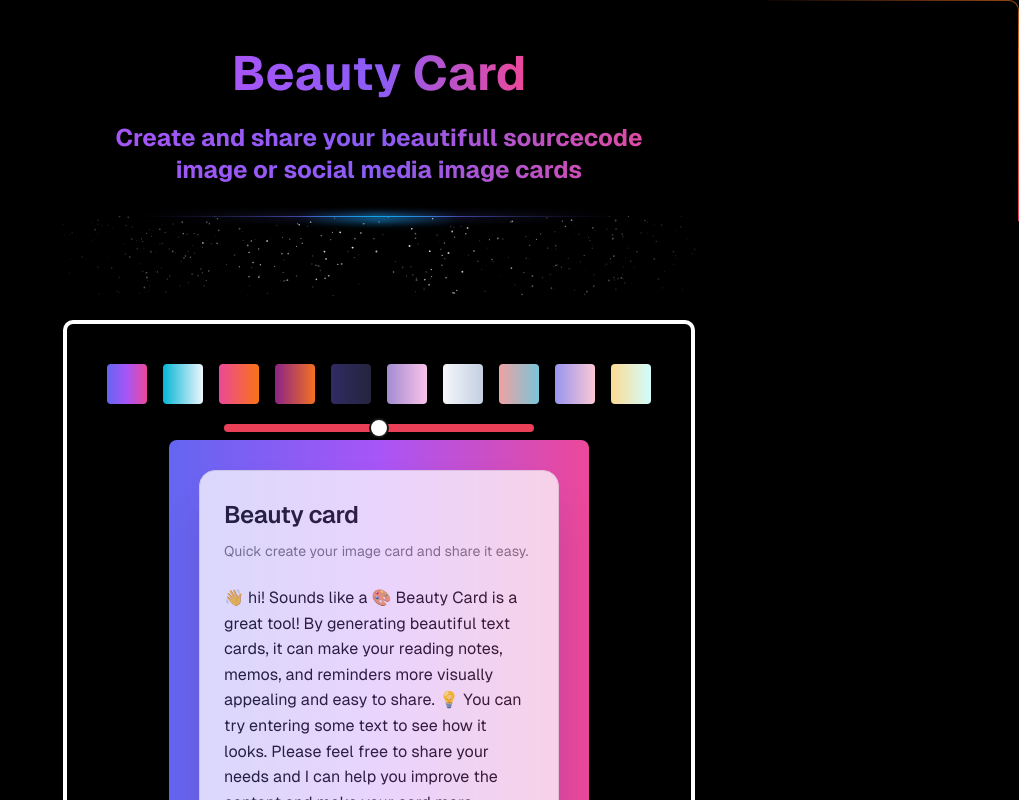
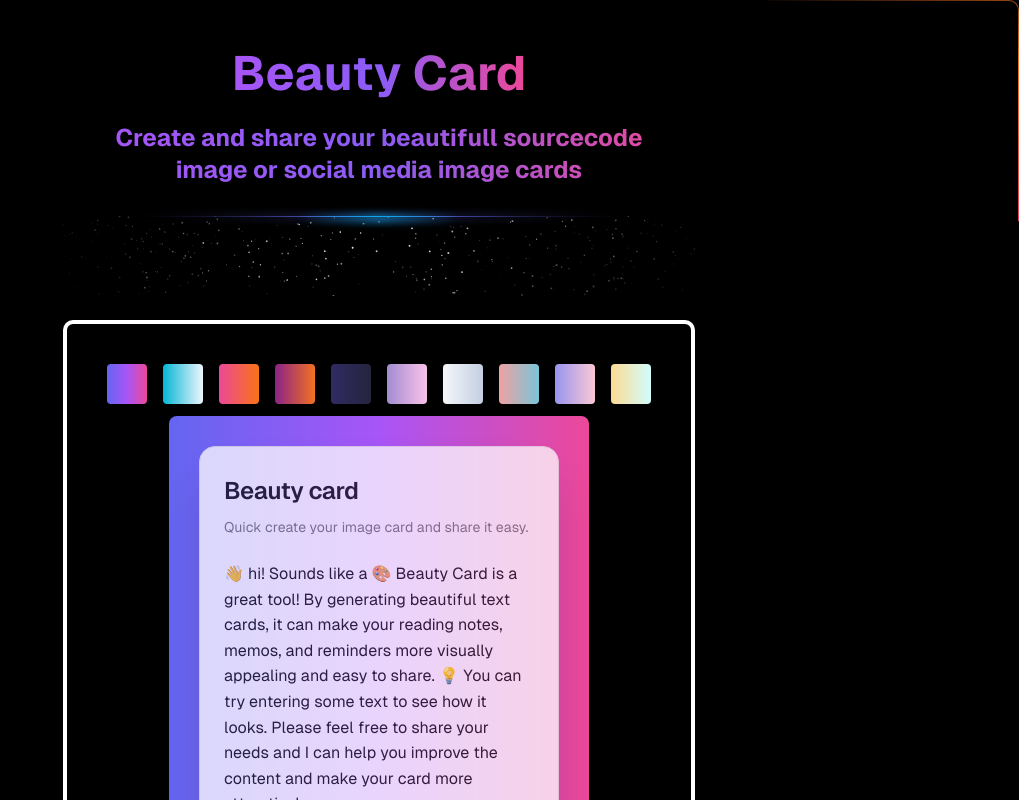
Before and after one commit to Scofieldfree/beauty-card, a Next.js app: page / in a window 1280 px wide. Shown: the top 800 px of the page, without its empty margins (261-1280 px from the left). Built offline with nearby package versions, Linux system fonts and the light colour scheme.

Commit message:
update:add textcolor

```diff
--- a/package.json
+++ b/package.json
@@ -13,6 +13,8 @@
     "@radix-ui/react-slot": "^1.1.0",
     "@tabler/icons-react": "^3.21.0",
     "@tiptap/extension-bubble-menu": "^2.9.1",
+    "@tiptap/extension-color": "^2.9.1",
+    "@tiptap/extension-text-style": "^2.9.1",
     "@tiptap/pm": "^2.9.1",
     "@tiptap/react": "^2.9.1",
     "@tiptap/starter-kit": "^2.9.1",
--- a/src/components/BeautyCard.tsx
+++ b/src/components/BeautyCard.tsx
@@ -10,10 +10,11 @@ import { Card, CardContent, CardDescription, CardHeader, CardTitle } from "@/com
 import { BorderBeam } from "@/components/ui/border-beam";
 // import PulsatingButton from "@/components/ui/pulsating-button";
 import { RainbowButton } from "@/components/ui/rainbow-button";
-import { Slider } from "@/components/ui/slider"
+// import { Slider } from "@/components/ui/slider"
 
 export default function BeautyCard() {
   const imageRef = useRef<HTMLDivElement | null>(null);
+  // const [sliderValue, setSliderValue] = useState([5])
   const [bgColor, setBgColor] = useState<string>("bg-gradient-to-r from-indigo-500 via-purple-500 to-pink-500")
   async function htmlToImageConvert(imageRef: RefObject<HTMLDivElement | null>) {
     const dataUrl = await toPng(imageRef.current, { cacheBust: false, pixelRatio: 2 })
@@ -28,9 +29,9 @@ export default function BeautyCard() {
     setBgColor(theme)
   }
 
-  const handleValueChange = (value: number[]) => {
-    console.log({ value })
-  }
+  // const handleValueChange = (value: number[]) => {
+  //   console.log({ value })
+  // }
 
   return (
     <div className="flex flex-col justify-center items-center border-4 border-white lg:p-10 p-2 rounded-[10px]">
@@ -46,13 +47,14 @@ export default function BeautyCard() {
         <div className="bg-gradient-to-r  from-[#9795f0] to-[#fbc8d4] w-[40px] h-[40px] rounded" onClick={() => changeTheme("from-[#9795f0] to-[#fbc8d4]")}></div>
         <div className="bg-gradient-to-r  from-[#fddb92] to-[#d1fdff] w-[40px] h-[40px] rounded" onClick={() => changeTheme("from-[#fddb92] to-[#d1fdff]")}></div>
       </div>
-      <Slider
+      {/* <Slider
         defaultValue={[5]}
+        value={sliderValue}
         onValueChange={handleValueChange}
         max={10}
         step={.5}
         className="w-[60%] p-2"
-      />
+      /> */}
       <div className={`p-[30px] lg:w-[420px] rounded-[8px]  text-black bg-gradient-to-r  ${bgColor}`} ref={imageRef}>
         <Card className="rounded-[16px]  shadow-2xl opacity-75">
           <CardHeader>
```
Also changed, not shown: 1 other file (tests, documents, lock files or other folders).
